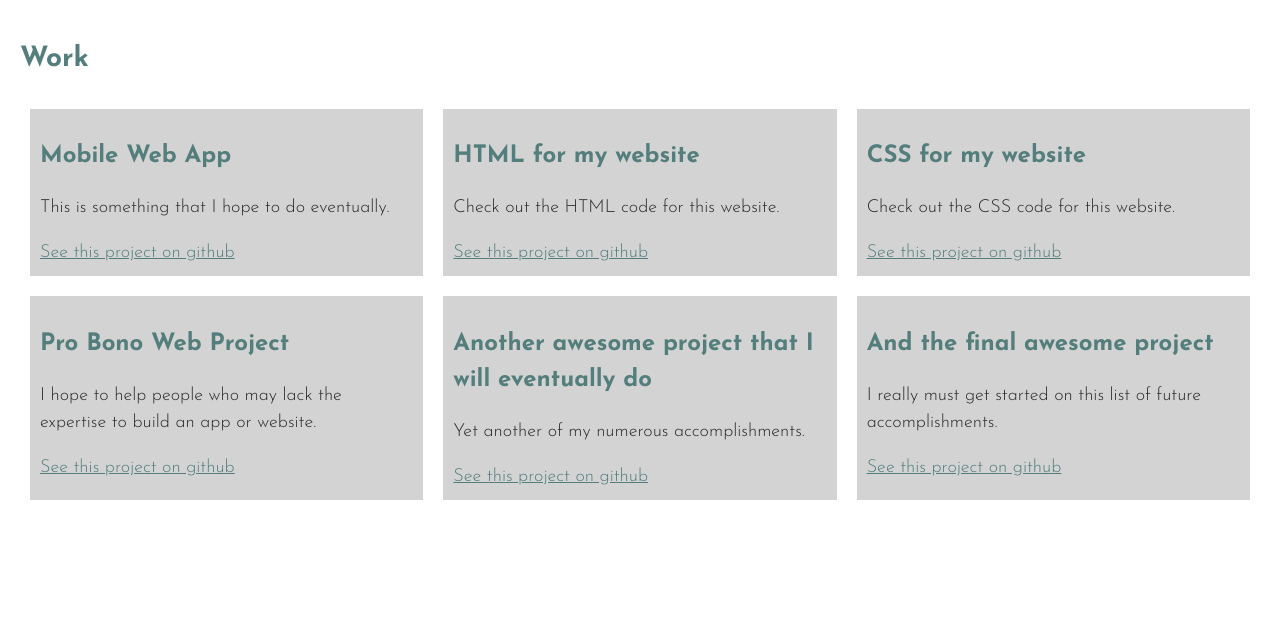
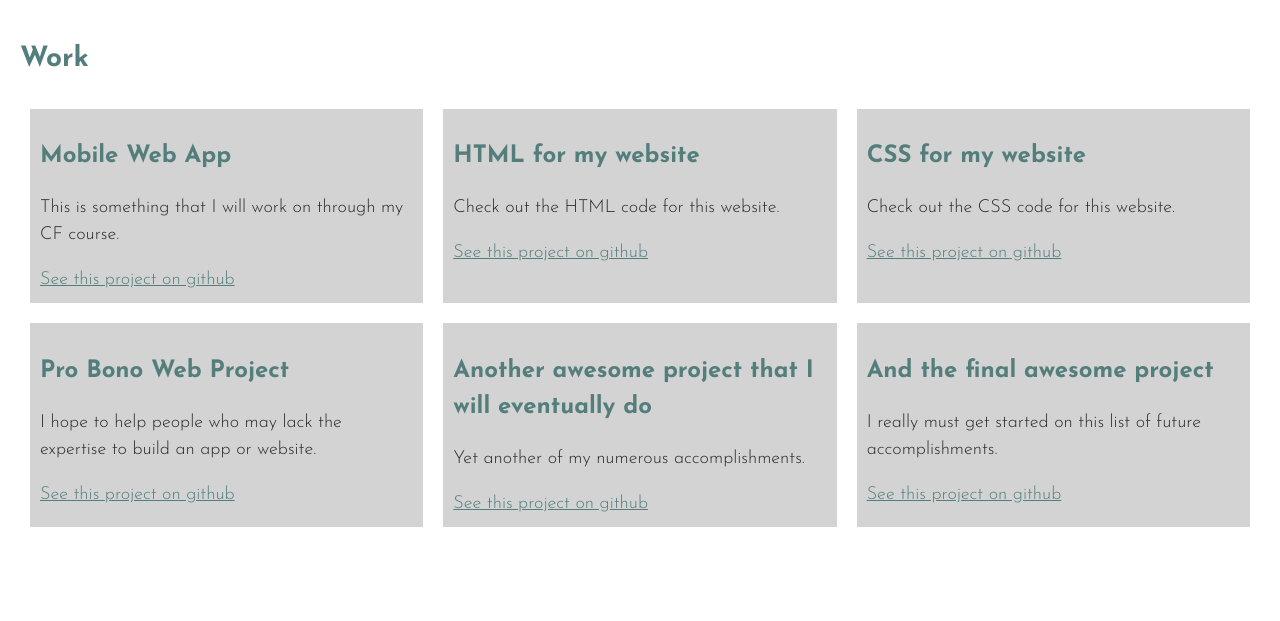
Before and after one commit to megancrowe/Portfolio-Website, a plain HTML site: page Intro to Frontend Development/work.html in a window 1280 px wide. Shown: the part 112-733 px from the top of the page. Drawn offline with Linux system fonts and the light colour scheme.

Commit message:
Add developer's notes to work page
Added developer's notes to work.html to help myself and others understand the code

```diff
--- a/Intro to Frontend Development/work.html
+++ b/Intro to Frontend Development/work.html
@@ -13,7 +13,9 @@
   </head>
   <body>
     <header class="page-header">
+      <!-- Megan Crowe Logo -->
       <a href="index.html"><img src=img/Megan-Crowe-Logo.jpg class="page-header__item" alt="The logo of Megan Crowe, which is the words 'Megan Crowe' in cursive writing" height=70px #logo aria-hidden></a>
+      <!-- Navigation Bar -->
       <nav class="main-navigation page-header__item">
         <ul role="menubar" class="navigation-list">
           <li role ="presentation">
@@ -34,12 +36,12 @@
     <!-- Main content -->
     <div>
       <h1>Work</h1>
+      <!-- Grid of my current and future accomplishments -->
       <div class="grid">
-        <!-- Grid items will live here -->
         <div class="grid__item">
           <h2>Mobile Web App</h2>
           <p>
-            This is something that I hope to do eventually.
+            This is something that I will work on through my CF course.
           </p>
           <a href="#"class="standard-link">See this project on github</a>
         </div>
@@ -86,6 +88,7 @@
     <br>
     <footer class="page-footer" flex-direction="column">
       <p>Find me on</p>
+      <!-- Social Media Links and Footer -->
       <div class="social-media">
         <a href="https://www.linkedin.com/in/crowemegan/" class="social-media-link" target="_blank">
           <img src="img\linkedin.svg" alt="LinkedIn Logo" height="32px" width="32px">
```
